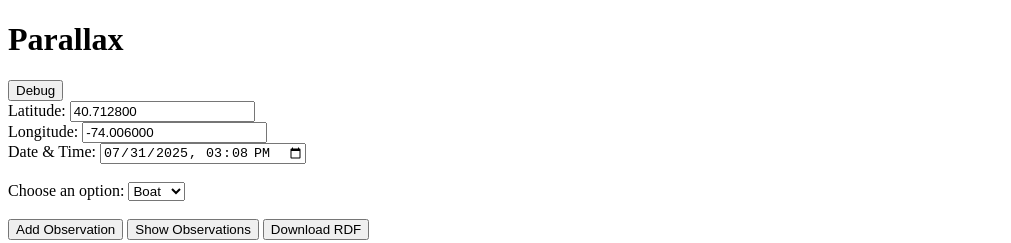
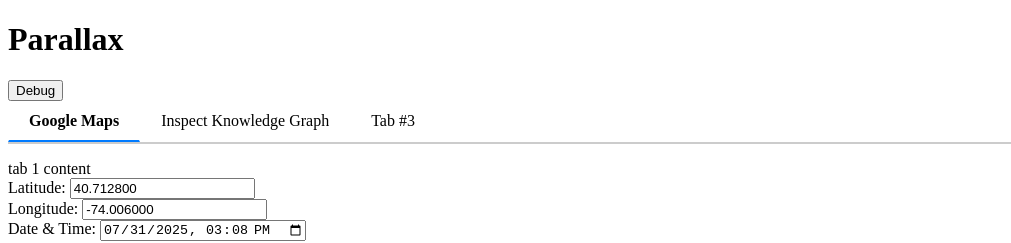
Before and after one commit to dukesook/parallax, a website built with Vite: page index.html in a window 1280 px wide. Shown: the top 243 px of the page, without its empty margins (0-1011 px from the left). Built offline with nearby package versions, Linux system fonts and the light colour scheme; no server answers; what n3 would draw is missing.

Commit message:
WIP: tabs

```diff
--- a/index.html
+++ b/index.html
@@ -5,11 +5,24 @@
     <title>Parallax</title>
     <meta name="viewport" content="width=device-width, initial-scale=1.0" />
     <link rel="icon" href="/src/favicon.png" type="image/x-icon" />
+    <link rel="stylesheet" href="/src/style.css" />
   </head>
   <body>
     <h1>Parallax</h1>
     <button id="debug-button">Debug</button>
     <br />
+
+    <div class="tabs" id="tab-buttons">
+      <div class="tab active" data-tab="google-maps-tab">Google Maps</div>
+      <div class="tab" data-tab="knowledge-graph-tab">Inspect Knowledge Graph</div>
+      <div class="tab" data-tab="tab3-tab">Tab #3</div>
+    </div>
+
+    <div id="tab-contents">
+      <div class="tab-content active" id="tab1">tab 1 content</div>
+      <div class="tab-content" id="tab2">tab 2 content</div>
+      <div class="tab-content" id="tab3">tab 3 content</div>
+    </div>
 
     <label for="lat">Latitude:</label>
     <input type="number" id="lat" name="lat" step="any" />
--- /dev/null
+++ b/src/style.css
@@ -0,0 +1,29 @@
+.tabs {
+  display: flex;
+  border-bottom: 2px solid #ccc;
+  margin-bottom: 1em;
+}
+
+.tab {
+  padding: 10px 20px;
+  cursor: pointer;
+  border: 1px solid transparent;
+}
+
+.tab:hover {
+  background-color: #f0f0f0;
+  border-bottom: 2px solid #ccc;
+}
+
+.tab.active {
+  border-bottom: 2px solid #007bff;
+  font-weight: bold;
+}
+
+.tab-content {
+  display: none;
+}
+
+.tab-content.active {
+  display: block;
+}
```
